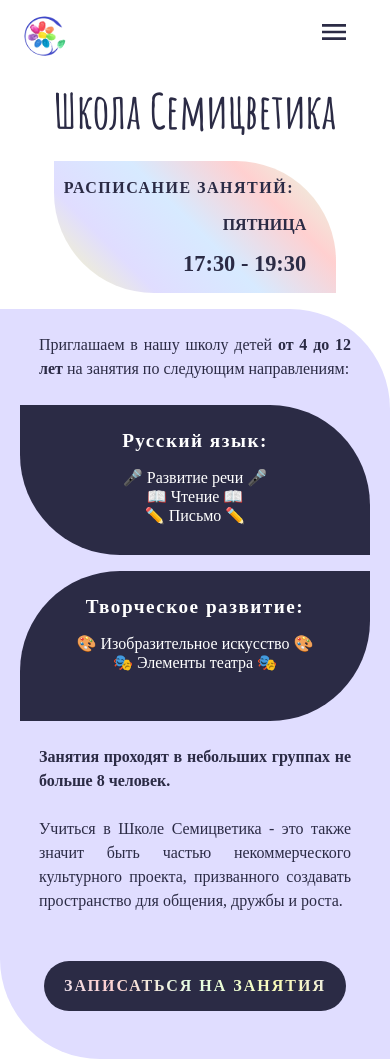
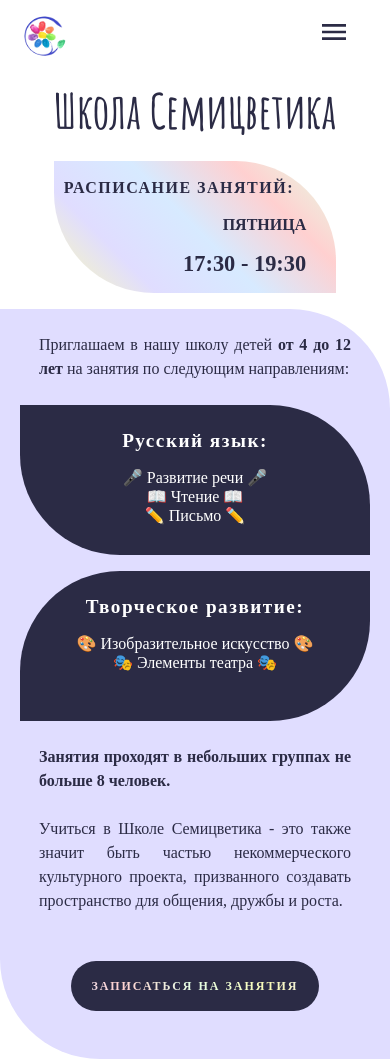
Before and after one commit to langedoc/Semitsvetik, a React (Vite) app in the folder semitsvetik/: page /school in a window 390 px wide. Built offline with nearby package versions, Linux system fonts and the light colour scheme; a web font is replaced by a local one.

Commit message:
style: responsive font size for custom button

```diff
--- a/semitsvetik/src/components/CustomButton/CustomButton.module.css
+++ b/semitsvetik/src/components/CustomButton/CustomButton.module.css
@@ -38,3 +38,9 @@
     color: var(--color-text);
     border:solid 2px var(--color-text);
 }
+
+@media (max-width: 768px) {
+    .customButton {
+        font-size: 12px;
+    }
+}
```
Also changed, not shown: 1 other file (tests, documents, lock files or other folders).
